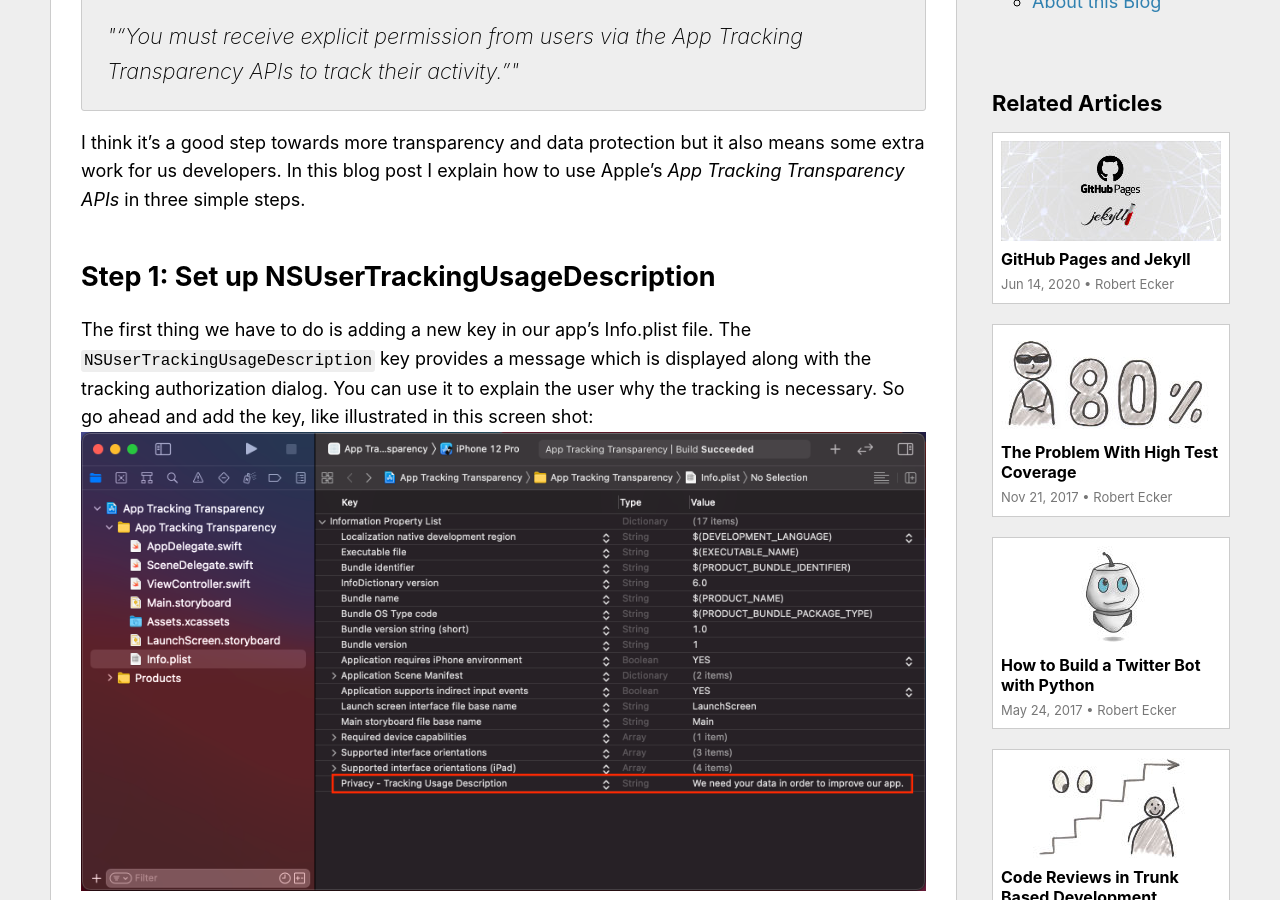
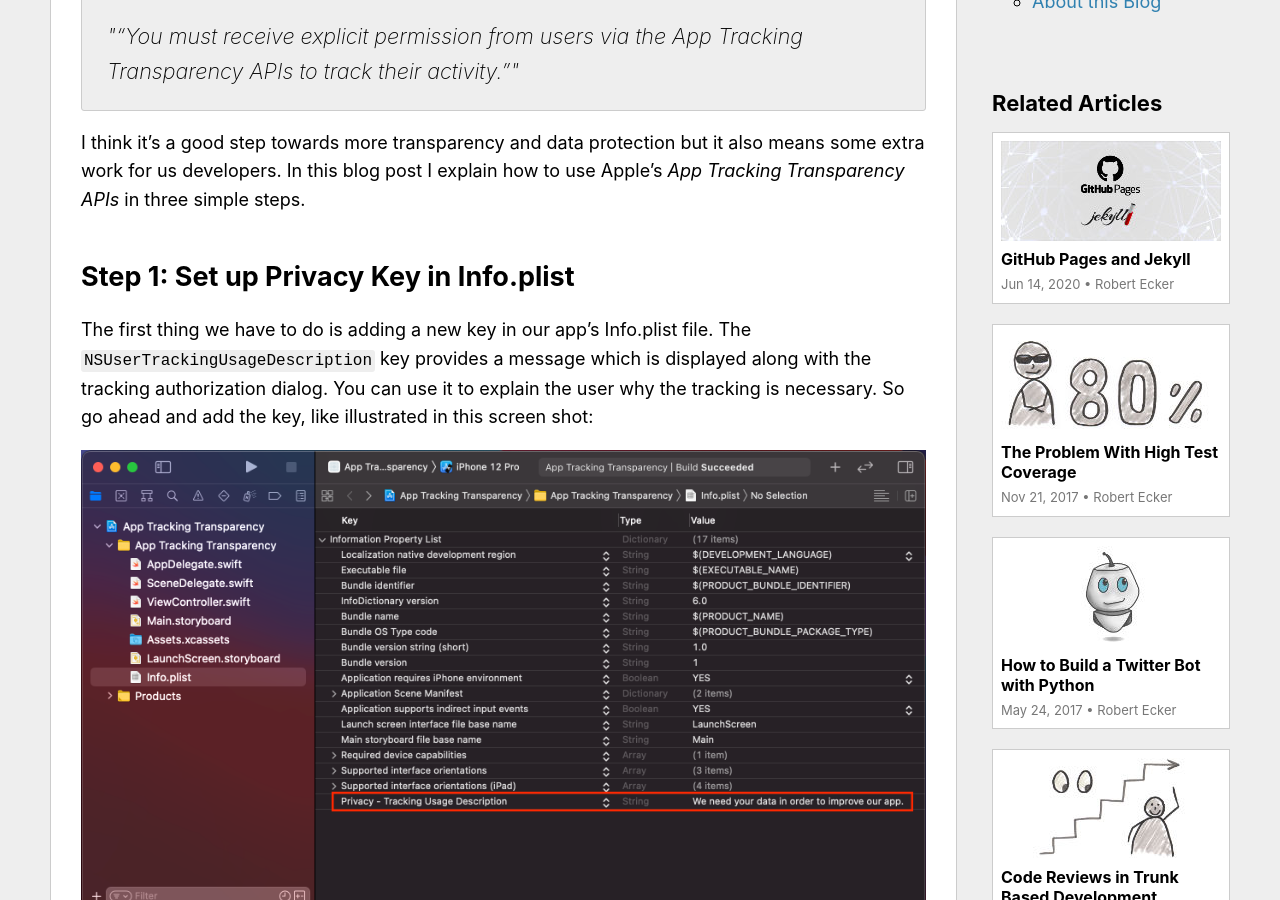
Before and after one commit to team-coder/team-coder.com, a Jekyll site: the page built from _posts/2021-02-02-app-transparency-apis.md, in a window 1280 px wide and 900 px high, scrolled down 454 px. Built offline with Jekyll 4.4.1, drawn with Linux system fonts in a browser that asks for light colours.

Commit message:
Fix broken layout in latest article
The word NSUserTrackingUsageDescription is just too long. That broke my layout :-P

```diff
--- a/_posts/2021-02-02-app-transparency-apis.md
+++ b/_posts/2021-02-02-app-transparency-apis.md
@@ -15,9 +15,10 @@
 I think it's a good step towards more transparency and data protection but it also means some extra work for us developers. In this blog post I explain how to use Apple's *App Tracking Transparency APIs* in three simple steps.
 
 
-## Step 1: Set up NSUserTrackingUsageDescription
+## Step 1: Set up Privacy Key in Info.plist
 
 The first thing we have to do is adding a new key in our app's Info.plist file. The `NSUserTrackingUsageDescription` key provides a message which is displayed along with the tracking authorization dialog. You can use it to explain the user why the tracking is necessary. So go ahead and add the key, like illustrated in this screen shot:
+
 ![the NSUserTrackingUsageDescription key in Info.plist](../images/posts/2021-02-02-app-transparency-apis/NSUserTrackingUsageDescription.png)
 
 NOTE: Make sure to have at least Xcode 12.4 installed in order to use the App Tracking Transparency APIs.
```
